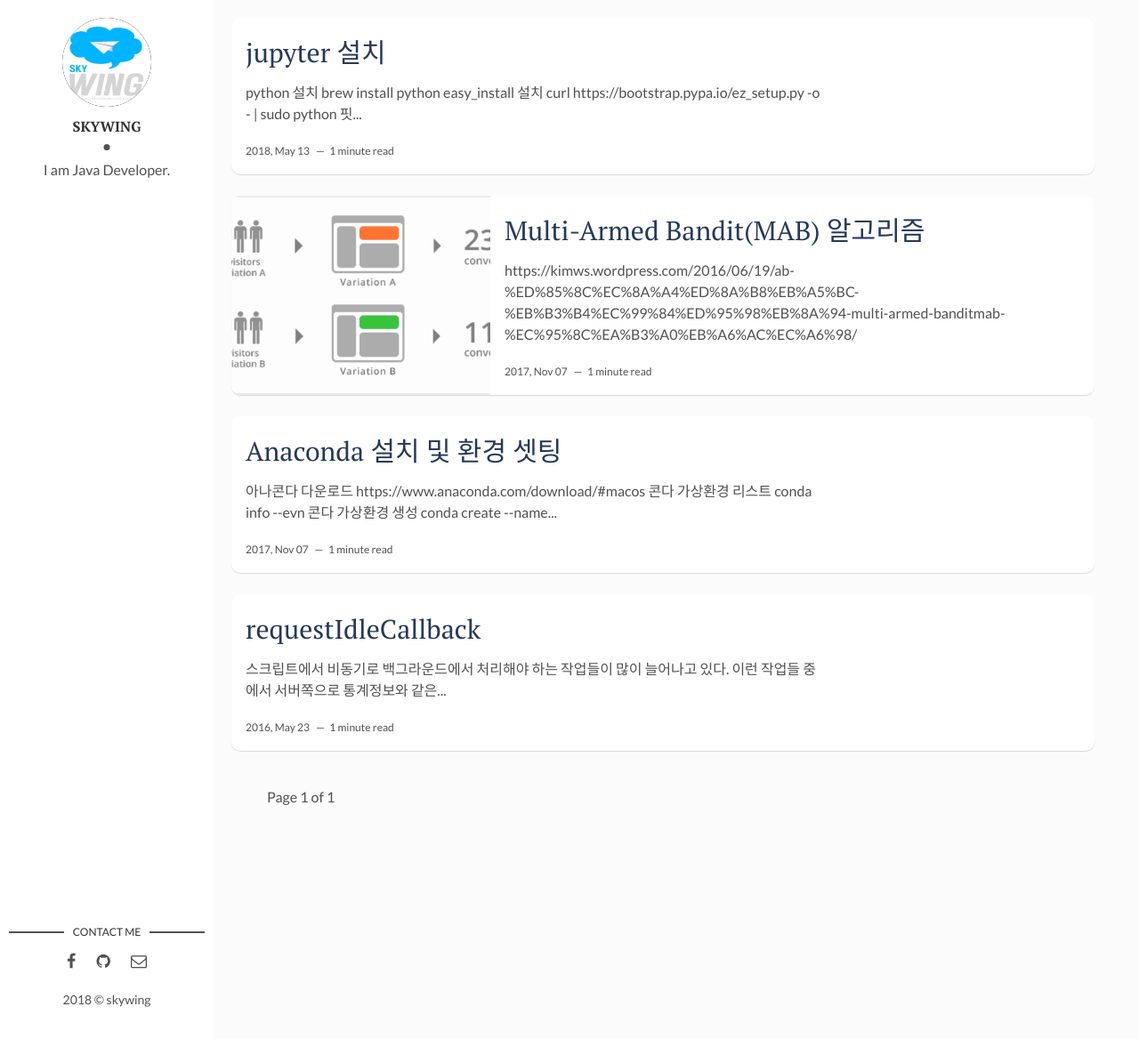
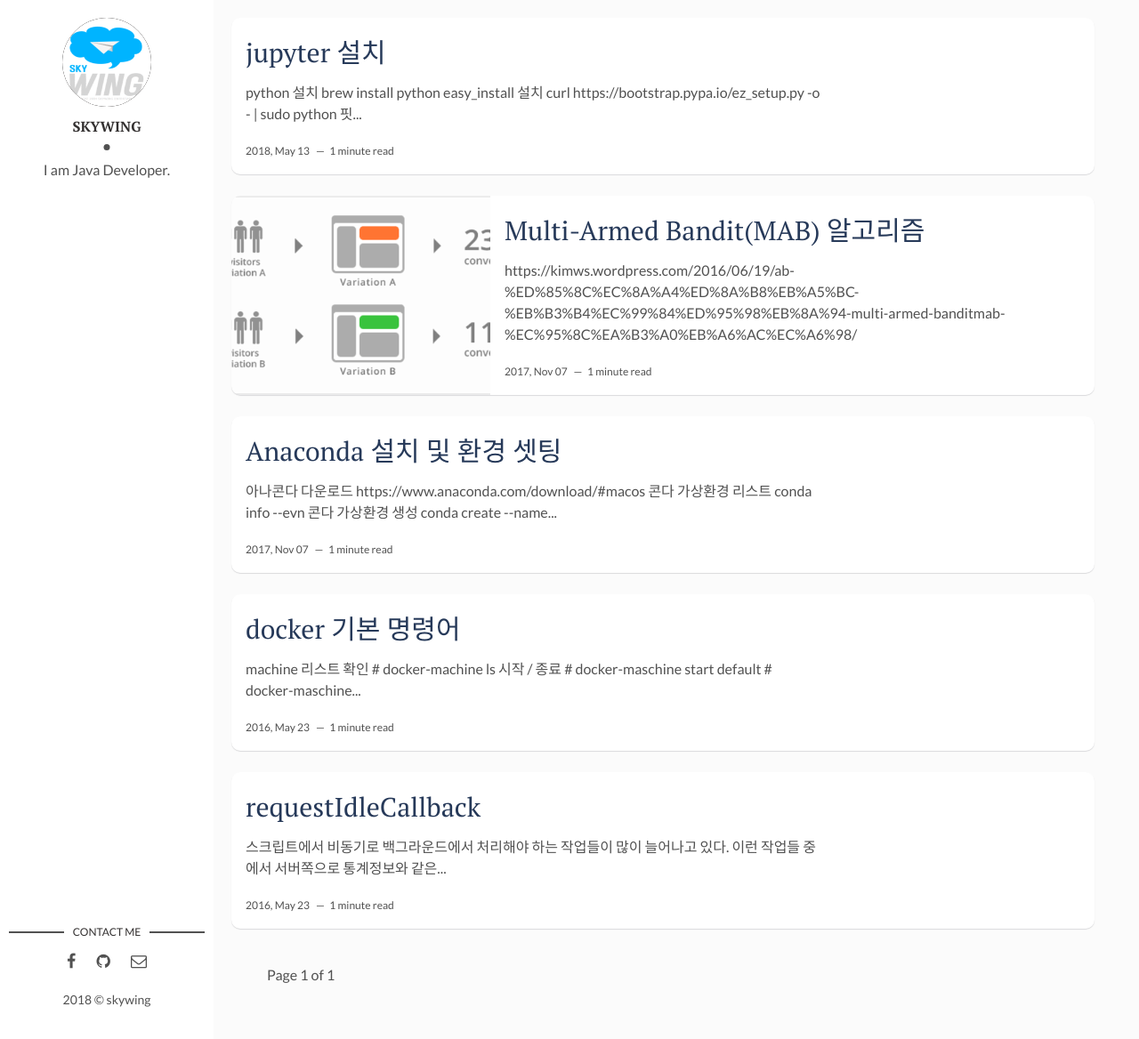
Before and after one commit to skywingzz/skywingzz.github.io, a Jekyll site: the page built from index.html, in a window 1280 px wide and 1168 px high. Shown: the whole window at 89% size. Built offline with Jekyll 4.4.1, drawn with Linux system fonts in a browser that asks for light colours; the list of posts is cut into pages by our own code.

Commit message:
blog pos

````diff
--- /dev/null
+++ b/_posts/2016-05-23-docker-command.markdown
@@ -0,0 +1,30 @@
+---
+layout: post
+title: "docker 기본 명령어"
+date: 2016-05-23 11:35:00 +0300
+description: You’ll find this post in your `_posts` directory. Go ahead and edit it and re-build the site to see your changes. # Add post description (optional)
+img:
+tags: [docker, shell, install]
+---
+### machine 리스트 확인
+```shell
+# docker-machine ls
+```
+
+### 시작 / 종료
+```shell
+# docker-maschine start default
+# docker-maschine stop default
+```
+
+### 환경설정
+```shell
+# docker-machine env default
+```
+
+### 환경변수 설정
+```shell
+# eval "$(docker-machine env default)"
+```
+
+- 참고 : http://blog.saltfactory.net/docker/running-docker-on-mac-using-with-docker-machine.html
--- a/_posts/2017-10-11-anaconda.markdown
+++ b/_posts/2017-10-11-anaconda.markdown
@@ -4,7 +4,7 @@ title: "Anaconda 설치 및 환경 셋팅"
 date: 2017-11-07 15:59:00 +0300
 description: You’ll find this post in your `_posts` directory. Go ahead and edit it and re-build the site to see your changes. # Add post description (optional)
 img:
-tags: [anaconda]
+tags: [anaconda, shell, install]
 ---
 ### 아나콘다 다운로드
 https://www.anaconda.com/download/#macos
--- a/_posts/2018-05-13-jupyter.markdown
+++ b/_posts/2018-05-13-jupyter.markdown
@@ -4,7 +4,7 @@ title: "jupyter 설치"
 date: 2018-05-13 14:32:00 +0300
 description: You’ll find this post in your `_posts` directory. Go ahead and edit it and re-build the site to see your changes. # Add post description (optional)
 img:
-tags: [Jupyter]
+tags: [Jupyter, shell, install]
 ---
 #### python 설치
 ```shell
````
